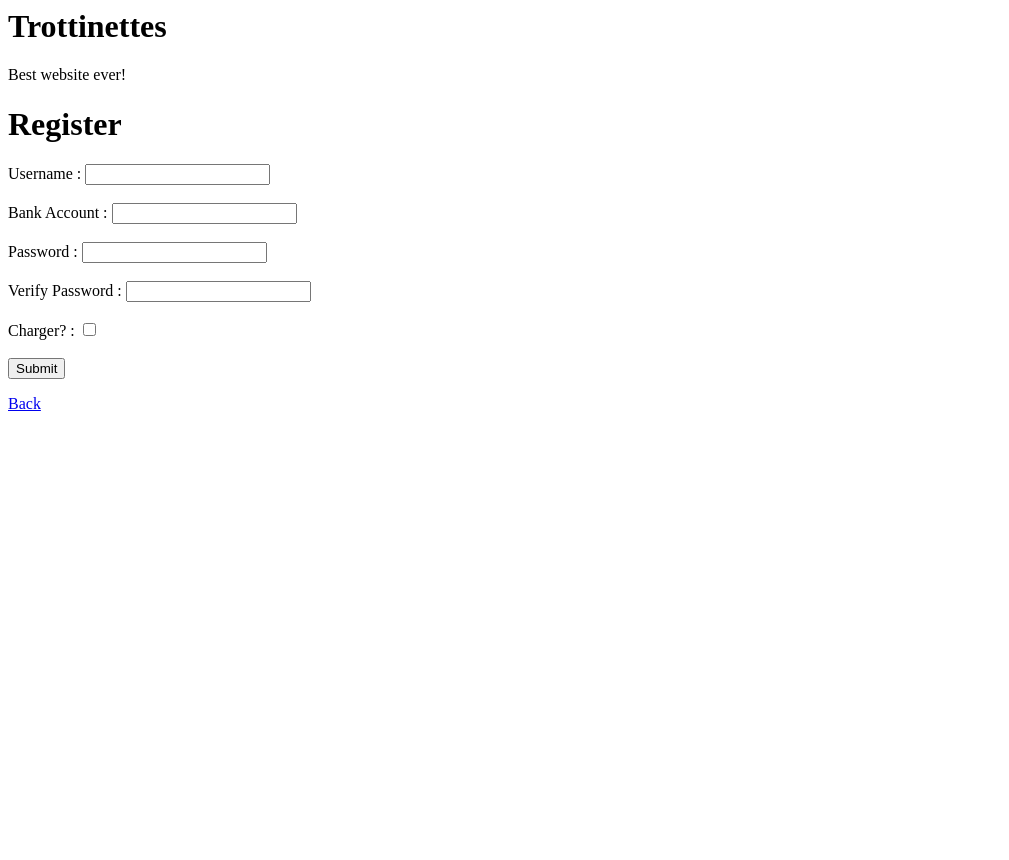
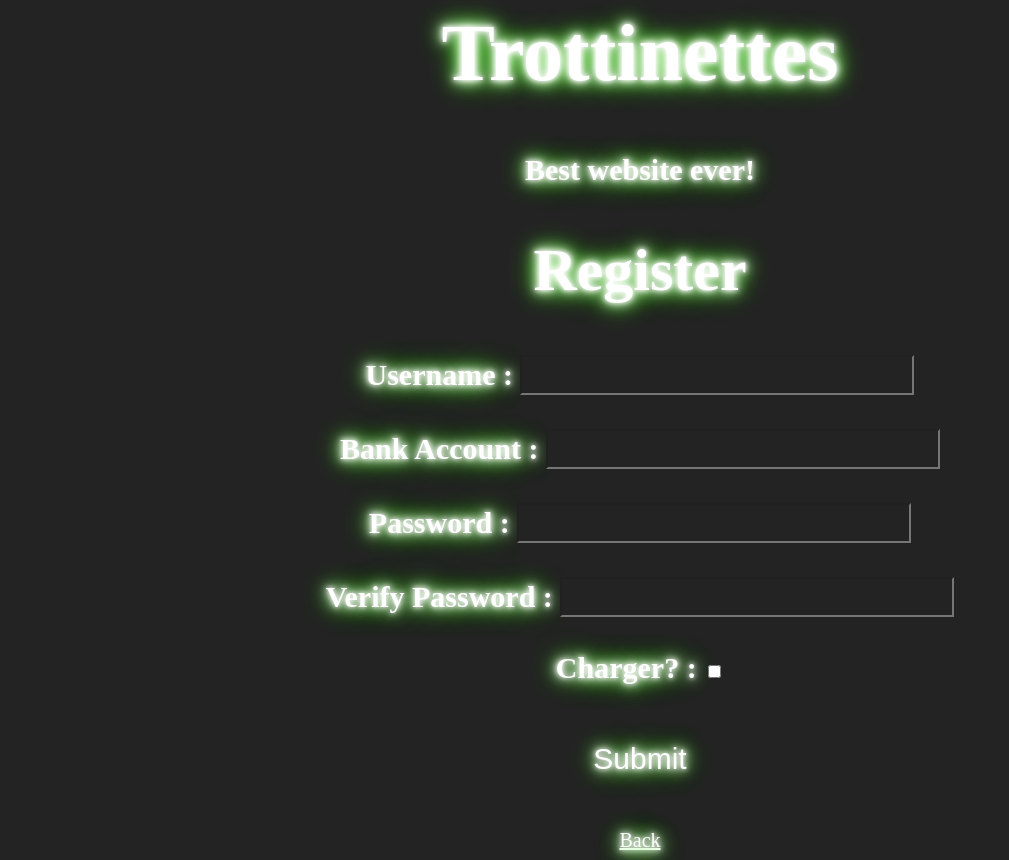
Before and after one commit to ybakkali/INFO-H303-Projet, a PHP site: page /register in a window 1280 px wide. Shown: the whole page, without its empty margins (0-1009 px from the left). Before the commit the page ends 411 px from the top, so only its background shows below. Run offline with PHP 8.4, Linux system fonts and the light colour scheme; data that the repository does not hold is empty.

Commit message:
new style

```diff
--- a/manager.php
+++ b/manager.php
@@ -58,4 +58,5 @@ else {
 mysqli_close($link);
 
 
+
 ?>
--- /dev/null
+++ b/website/footer.html
@@ -0,0 +1,5 @@
+<html>
+<body>
+
+</body>
+</html>
--- /dev/null
+++ b/website/header.html
@@ -0,0 +1,6 @@
+<html>
+<body>
+	<h1>Trottinettes</h1>
+	<h3>Best website ever!</h3>
+</body>
+</html>
--- a/website/register.php
+++ b/website/register.php
@@ -1,10 +1,10 @@
 <html>
-<title>DataBase Project</title>
 <body>
-	<h1>Trottinettes</h1>
-	Best website ever!
+	<head><link rel="stylesheet" type="text/css" href="style.css"></head>
+	<title> DataBase Project - Register </title>
+	<?php include("header.html");?>
 
-<h1>Register</h1>
+<h2>Register</h2>
 
 <?php
 
@@ -205,15 +205,7 @@ function test_input($data) {
 }
 ?>
 
-<?php
-if ($charger == "No") echo
-"<style>
-#conditional_part
-{
-  display:none;
-}
-</style>";
-?>
+<?php if ($charger == "No") echo"<style> #conditional_part {display:none;} </style>";?>
 
 <script src="https://code.jquery.com/jquery-1.12.4.min.js"></script>
 <script type="text/javascript">
@@ -228,7 +220,6 @@ $(document).ready(function(){
 				$charger = "No";
 				$('#conditional_part').fadeOut();
 			}
-
 		});
 	});
 
@@ -236,8 +227,7 @@ $(document).ready(function(){
 
 <form method="post" action="<?php echo htmlspecialchars($_SERVER["PHP_SELF"]);?>">
 
-	<!--Name: <input type="text" name="name" value="<?php echo $name;?>">-->
-	Username : <input type="text" name="username" value="<?php echo $username;?>">
+	<h3>Username : <input type="text" name="username" value="<?php echo $username;?>">
 	<span class="error"><font color="red"><?php echo $usernameErr;?></font></span>
 	<br><br>
 
@@ -287,11 +277,10 @@ $(document).ready(function(){
 		<span class="error"><font color="red"><?php echo $addrZipErr;?></font></span>
 		<br><br></p>
 	</div>
-
-	<input type="submit" name="submit" value="Submit">
+	<input type="submit" name="submit" value="Submit"></h3>
 </form>
 
 <a href="about">Back</a>
-
+<?php include("footer.html");?>
 </body>
 </html>
--- /dev/null
+++ b/website/style.css
@@ -0,0 +1,70 @@
+body {
+	background: #232323;
+	text-align: center;
+}
+
+h1, h2, h3, input[type=text], input[type=password], input[type=submit], a {
+	color: #FFFFFF;
+	background: #232323;
+	/*text-shadow: 0 0 5px #FFF, 0 0 10px #FFF, 0 0 15px #FFF, 0 0 20px #49ff18, 0 0 30px #49FF18, 0 0 40px #49FF18, 0 0 55px #49FF18, 0 0 75px #49ff18;*/
+	text-shadow: 0 0 5px #FFF, 0 0 10px #FFF, 0 0 15px #FFF, 0 0 20px #49ff18, 0 0 30px #49FF18;
+	color: #FFFFFF;
+	background: #232323;
+}
+
+
+h1 {font-size: 80px;}
+
+h2 {font-size: 60px;}
+
+h3 {font-size: 30px;}
+
+input[type=text], input[type=password] {
+	font-size: 30px;
+}
+
+input[type=submit] {
+	border-style: none;
+	font-size: 30px;
+	width: 150px;
+	height: 80px;
+}
+
+a {
+	font-size: 20px
+}
+
+/*
+h2 {
+	font-size: 40px;
+	color: #FFFFFF;
+	background: #232323;
+	text-shadow: 0 0 5px #FFF, 0 0 10px #FFF, 0 0 15px #FFF, 0 0 20px #49ff18, 0 0 30px #49FF18, 0 0 40px #49FF18, 0 0 55px #49FF18, 0 0 75px #49ff18;
+	color: #FFFFFF;
+	background: #232323;
+}*/
+
+/*h1 {
+	font-size: 80px;
+	text-align: center;
+	color: #FFFFFF;
+	background: #333333;
+	text-shadow: 0 -1px 4px #FFF, 0 -2px 10px #ff0, 0 -10px 20px #ff8000, 0 -18px 40px #F00;
+	color: #FFFFFF;
+	background: #333333;
+}
+
+h2 {
+	font-size: 40px;
+	text-align: center;
+	color: #FFFFFF;
+	background: #333333;
+	text-shadow: 0 -1px 4px #FFF, 0 -2px 10px #ff0, 0 -10px 20px #ff8000, 0 -18px 40px #F00;
+	color: #FFFFFF;
+	background: #333333;
+}
+
+p {
+	font-family: verdana;
+	font-size: 20px;
+}*/
```
Also changed, not shown: website/about.php (+5 -4 lines), website/login.php (+8 -8 lines), website/menu.php (+7 -8 lines), website/map.php (line endings or trailing spaces). Lines whose indentation alone changed are shown as unchanged.
